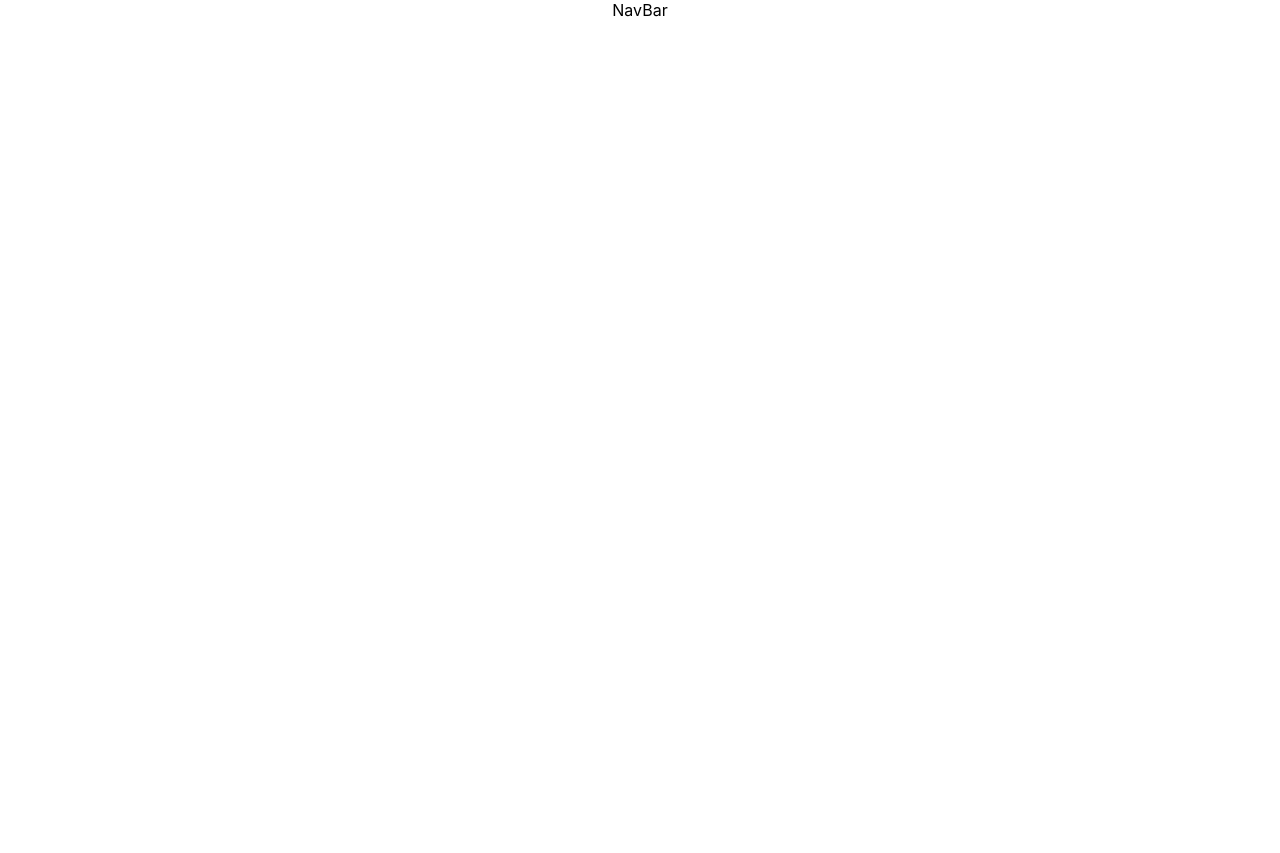
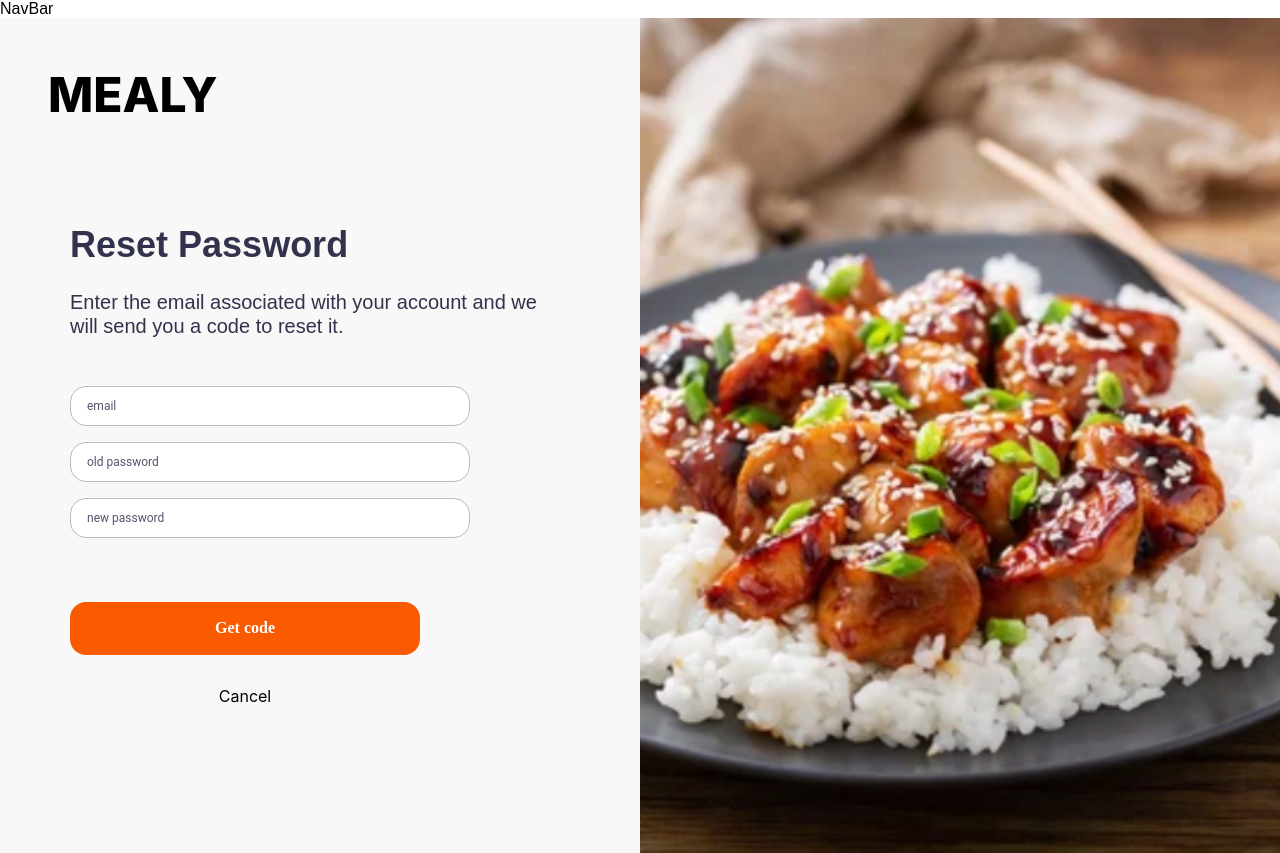
Before and after one commit to Stutern-Project-23/Group-4-Mealy-Project-Team-2B, a React (Create React App) app: page /reset in a window 1280 px wide. Before the commit the page ends 800 px from the top, so only its background shows below. Built offline with nearby package versions, Linux system fonts and the light colour scheme.

Commit message:
Added Reset Page

```diff
--- a/src/App.js
+++ b/src/App.js
@@ -1,11 +1,18 @@
 // eslint-disable-next-line import/no-unresolved
 import NavBar from "component/NavBar";
 import "./App.css";
+import Reset from "pages/Reset/Reset";
+import GlobalStyle from "styles/global";
+import { BrowserRouter, Route, Routes } from "react-router-dom";
 
 const App = () => (
-  <div className="App">
+  <BrowserRouter>
+    <GlobalStyle />
     <NavBar />
-  </div>
+    <Routes>
+      <Route path="/reset" element={<Reset />} />
+    </Routes>
+  </BrowserRouter>
 );
 
 export default App;
--- /dev/null
+++ b/src/pages/Reset/Reset.jsx
@@ -0,0 +1,50 @@
+import React from "react";
+import {
+  DetailsReset,
+  FormReset,
+  FormWrapper,
+  Header,
+  ImageWrapper,
+  MainWrapper,
+  TitleReset,
+  Input,
+  Box,
+  Button,
+  Cancel,
+  InputBox,
+  ButtonBox,
+} from "./Reset.styled";
+import ResetBG from "../../Assets/images/reset/bg-reset.svg";
+
+const Reset = () => (
+  <MainWrapper>
+    <FormWrapper>
+      <Header>MEALY</Header>
+      <FormReset>
+        <div>
+          <Box>
+            <TitleReset>Reset Password</TitleReset>
+            <DetailsReset>
+              Enter the email associated with your account and we will send you
+              a code to reset it.
+            </DetailsReset>
+          </Box>
+          <InputBox>
+            <Input type="email" name="" id="" placeholder="email" />
+            <Input type="password" name="" id="" placeholder="old password" />
+            <Input type="password" name="" id="" placeholder="new password" />
+          </InputBox>
+          <ButtonBox>
+            <Button>Get code</Button>
+            <Cancel href="/">Cancel</Cancel>
+          </ButtonBox>
+        </div>
+      </FormReset>
+    </FormWrapper>
+    <ImageWrapper>
+      <img src={ResetBG} alt="" />
+    </ImageWrapper>
+  </MainWrapper>
+);
+
+export default Reset;
--- /dev/null
+++ b/src/pages/Reset/Reset.styled.js
@@ -0,0 +1,123 @@
+import styled from "styled-components";
+
+export const MainWrapper = styled.section`
+  display: flex;
+  background: #f8f8f8;
+  min-height: 100vh;
+`;
+
+export const FormWrapper = styled.div`
+  display: flex;
+  flex-direction: column;
+  flex: 1 1 50%;
+  width: 50%;
+  padding: 3rem;
+`;
+export const ImageWrapper = styled.div`
+  display: none;
+  @media (min-width: 769px) {
+    display: flex;
+    flex: 1 1 50%;
+    width: 50%;
+    img {
+      object-fit: cover;
+      width: 100%;
+      height: 100%;
+    }
+  }
+`;
+
+export const Header = styled.h1`
+  font-family: "Inter";
+  font-weight: 800;
+  font-size: 3rem;
+  line-height: 1.2;
+  color: #000000;
+`;
+
+export const FormReset = styled.form`
+  display: flex;
+  align-items: center;
+  justify-content: center;
+  margin: auto;
+  width: 75%;
+  @media (min-width: 769px) {
+    width: 400px;
+  }
+  @media (min-width: 1100px) {
+    width: 500px;
+  }
+`;
+
+export const Box = styled.div`
+  margin-bottom: 3rem;
+`;
+
+export const TitleReset = styled.h2`
+  font-weight: 600;
+  font-size: 2.25rem;
+  line-height: 1.2;
+  color: #32324d;
+  margin-bottom: 1.5rem;
+`;
+
+export const DetailsReset = styled.p`
+  font-weight: 400;
+  font-size: 1.25rem;
+  line-height: 1.2;
+  color: #32324d;
+`;
+
+export const InputBox = styled.div`
+  display: flex;
+  flex-direction: column;
+  margin-bottom: 3rem;
+`;
+
+export const Input = styled.input`
+  height: 40px;
+  background: #ffffff;
+  border: 1px solid #bbbbc4;
+  border-radius: 16px;
+  margin-bottom: 1rem;
+  text-indent: 1rem;
+  width: 80%;
+
+  &::placeholder {
+    font-family: "Roboto";
+    font-size: 0.75rem;
+    line-height: 1.2;
+    color: #54546b;
+  }
+`;
+
+export const ButtonBox = styled.div`
+  display: flex;
+  flex-direction: column;
+  width: 70%;
+  gap: 2rem;
+`;
+
+export const Button = styled.button`
+  font-family: "DM Sans";
+  font-weight: 700;
+  font-size: 1rem;
+  line-height: 1.3;
+  width: 100%;
+  display: block;
+  padding: 1rem;
+  border: none;
+  cursor: pointer;
+  color: #ffffff;
+  background: #fa5a00;
+  border-radius: 16px;
+`;
+
+export const Cancel = styled.a`
+  display: block;
+  font-family: "Inter";
+  font-size: 1rem;
+  line-height: 1.2;
+  color: #000000;
+  align-self: center;
+`;
--- /dev/null
+++ b/src/styles/global.jsx
@@ -0,0 +1,70 @@
+import { createGlobalStyle } from "styled-components";
+
+const GlobalStyle = createGlobalStyle`
+
+  *,
+  *::before,
+  *::after {
+    margin: 0;
+    padding: 0;
+    box-sizing: inherit;
+  }
+
+  html {
+    font-size: 16px;
+    box-sizing: border-box;
+
+  }
+
+  body {
+    font-family: "Poppins", sans-serif;
+    font-style: normal;
+    overflow-y: scroll;
+  }
+
+  a,
+  a:link,
+  a:hover,
+  a:focus {
+    color: currentColor;
+    text-decoration: none;
+    cursor: pointer;
+  }
+
+  ::-webkit-scrollbar {
+  width: 8px;
+  height: 8px;
+  }
+
+  ::-webkit-scrollbar-track {
+    background-color: rgba(0, 0, 0, 0.4);
+    border-radius: 10px;
+  }
+  ::-webkit-scrollbar-thumb {
+    background-color: #dfdfdf;
+    border-radius: 10px;
+  }
+
+  input:focus,
+  input:hover,
+  textarea:focus,
+  select:focus {
+    outline: none !important;
+  }
+
+  input[type="number"]::-webkit-outer-spin-button,
+  input[type="number"]::-webkit-inner-spin-button {
+  -webkit-appearance: none;
+  margin: 0;
+  }
+
+  input[type="number"] {
+  -moz-appearance: textfield;
+  }
+
+  img {
+    max-width: 100%;
+  }
+`;
+
+export default GlobalStyle;
```
Also changed, not shown: src/Assets/images/reset/bg-reset.svg (added).
